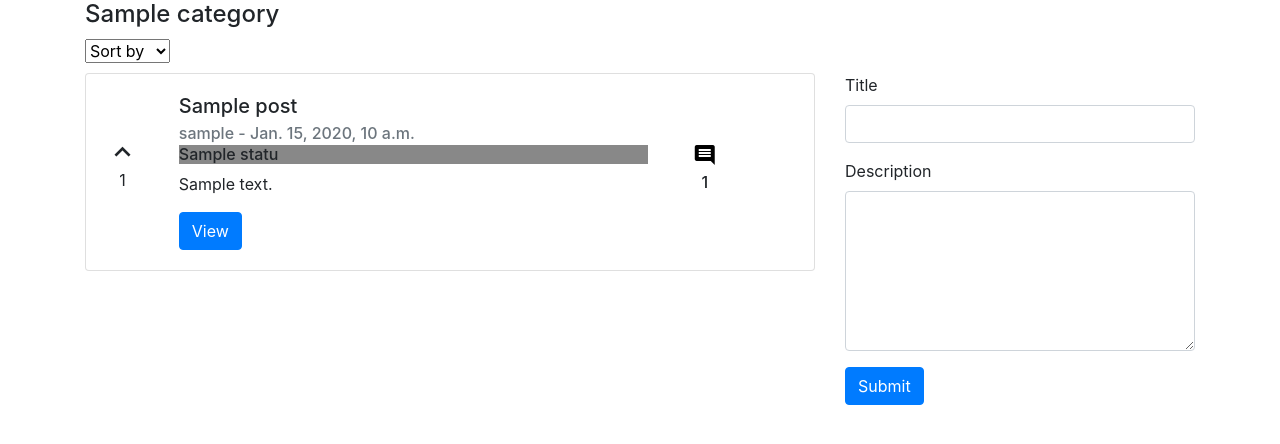
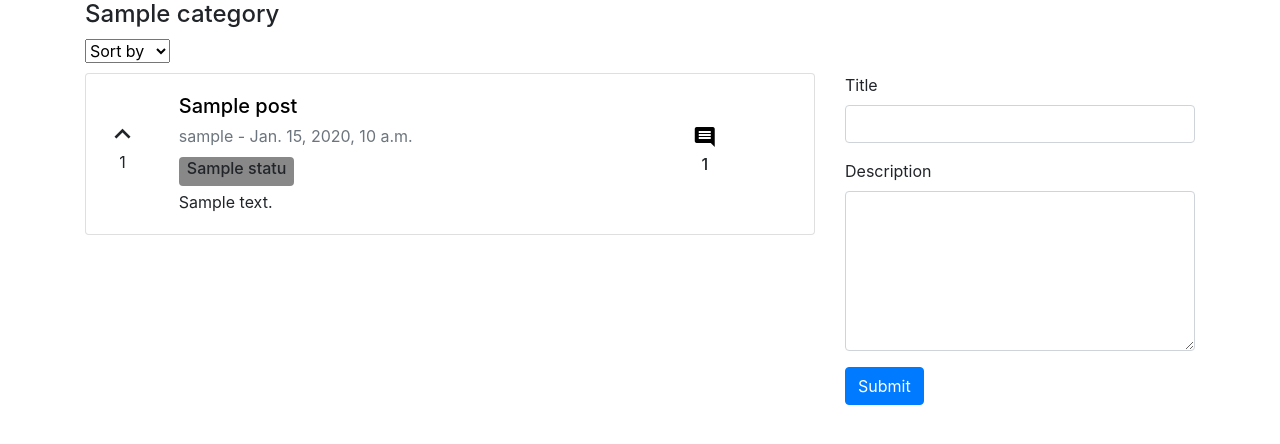
Before and after one commit to Swanand01/feedboard, a Django app: a page that uses core/templates/category_view.html in a window 1280 px wide. Shown: the part 56-500 px from the top of the page. Run offline with Django 3.2, Linux system fonts and the light colour scheme; tables that the repository leaves empty hold one stand-in row (values such as "Sample post"); some libraries are stand-ins or nearby versions.

Commit message:
Removed the view button from posts

```diff
--- a/core/static/css/category_view.css
+++ b/core/static/css/category_view.css
@@ -50,3 +50,7 @@
     margin-top: 10px;
     margin-bottom: 10px;
 }
+
+.card-title a{
+    color: black;
+}
--- a/core/templates/board_settings.html
+++ b/core/templates/board_settings.html
@@ -9,7 +9,7 @@
 
 {% block body %}
 <main>
-	<div class="container">
+	<div class="container mt-3">
 		<form action="" method="post">
 			{% csrf_token %}
 			<div class="form-group">
--- a/core/templates/category_view.html
+++ b/core/templates/category_view.html
@@ -39,13 +39,15 @@
                         <p class="upvote_count">{{post.get_upvotes}}</p>
                     </div>
                     <div class="card-body">
-                        <h5 class="card-title">{{post.title}}</h5>
-                        <h6 class="card-subtitle mb-2 text-muted">{{post.user}} - {{post.created_at}}
-                        </h6>
-                        <h6 class="card-subtitle mb-2" style="background-color: {{post.status.colour}};">{{post.status}}</h6>
-                        <p class="card-text">{{post.content}}</p>
-                        <a href="{% url 'post_view' project.slug category.slug post.slug %}"
-                            class="btn btn-primary">View</a>
+                        <h5 class="card-title"><a href="{% url 'post_view' project.slug category.slug post.slug %}">{{post.title}}</a></h5>
+                        <p class="card-subtitle mb-2 text-muted">{{post.user}} - {{post.created_at}}
+                        </p>
+                        <div class="rounded" style="background-color: {{post.status.colour}}; display: inline-block;">
+                            <h6 class="card-subtitle p-2">
+                                {{post.status}}</h6>
+                        </div>
+                        <p class="card-text mt-1">{{post.content}}</p>
+
                     </div>
                     <div class="comment-div">
                         <a href="{% url 'post_view' project.slug category.slug post.slug %}">
```
